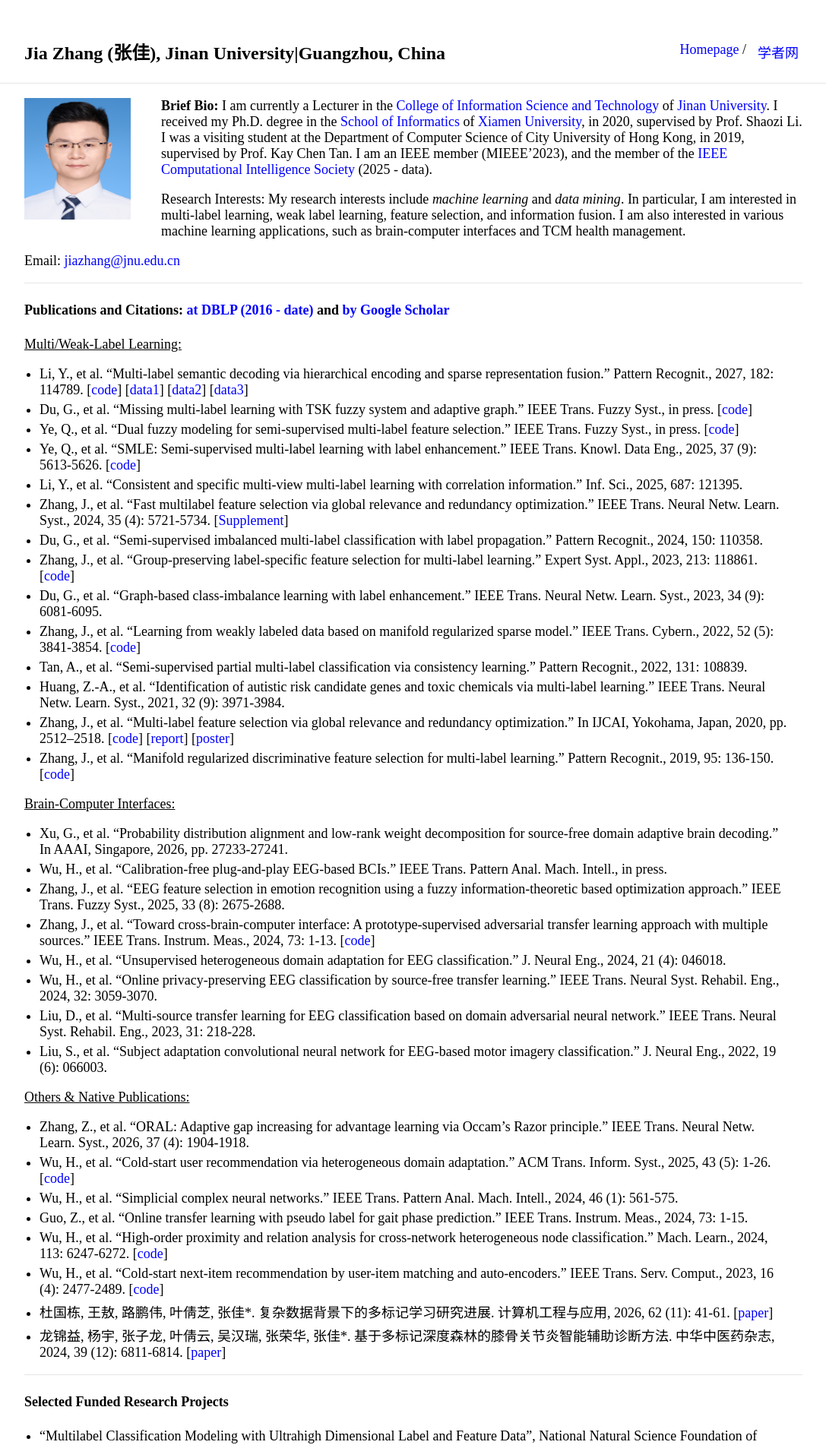
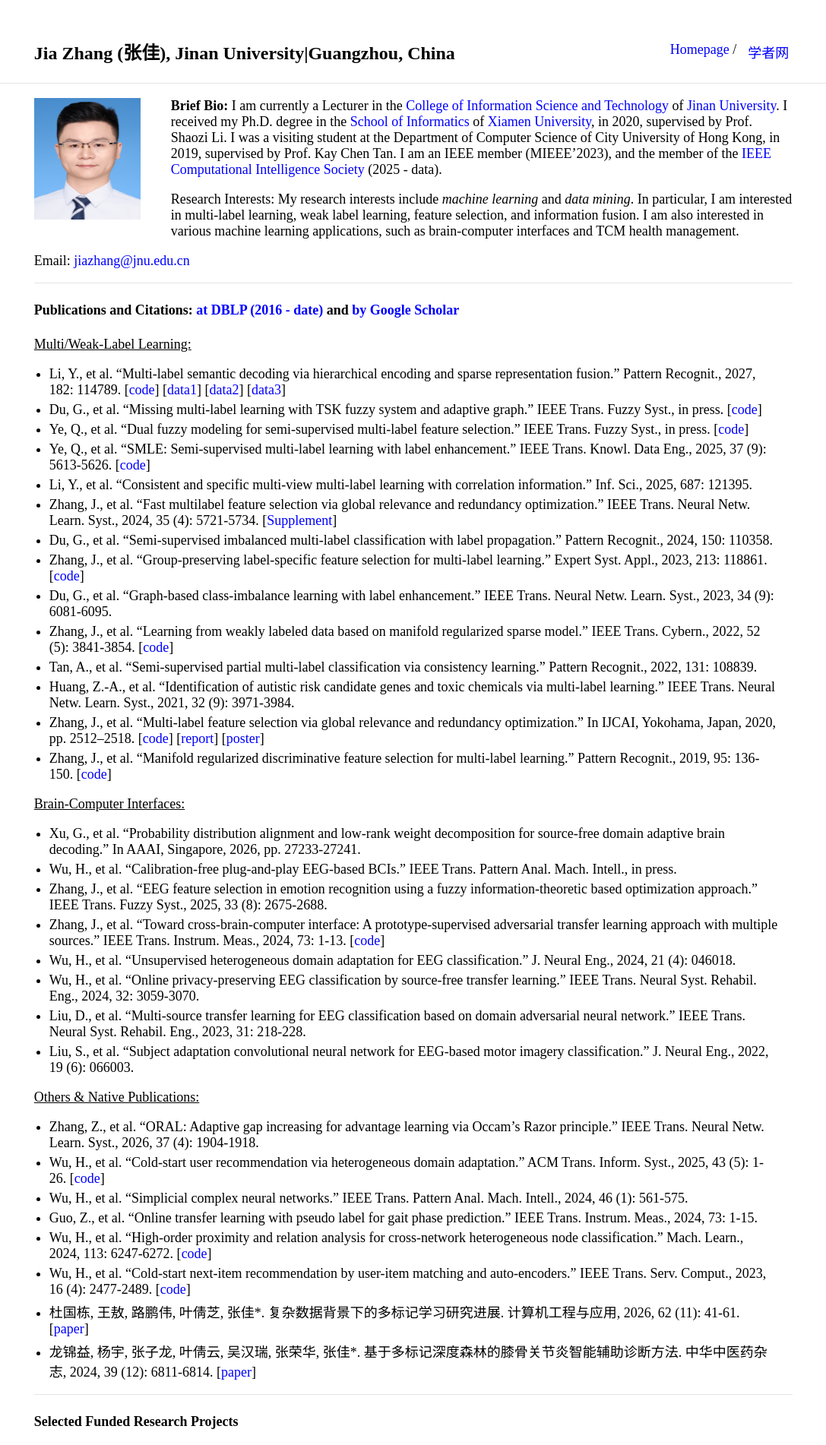
Before and after one commit to jiazhang-ml/jiazhang-ml.github.io, a Jekyll site: the page built from index.md, in a window 1280 px wide. Shown: the top 1902 px of the page at 76% size, without its empty margins (96-1183 px from the left). Built offline with Jekyll 4.4.1, drawn with Linux system fonts in a browser that asks for light colours.

Commit message:
Update _style.scss

```diff
--- a/_sass/_style.scss
+++ b/_sass/_style.scss
@@ -68,7 +68,7 @@ hr {
 /* Divs */
 
 .container {
-    max-width: 80%;
+    max-width: 78%;
     margin: auto;
 
 }
```
